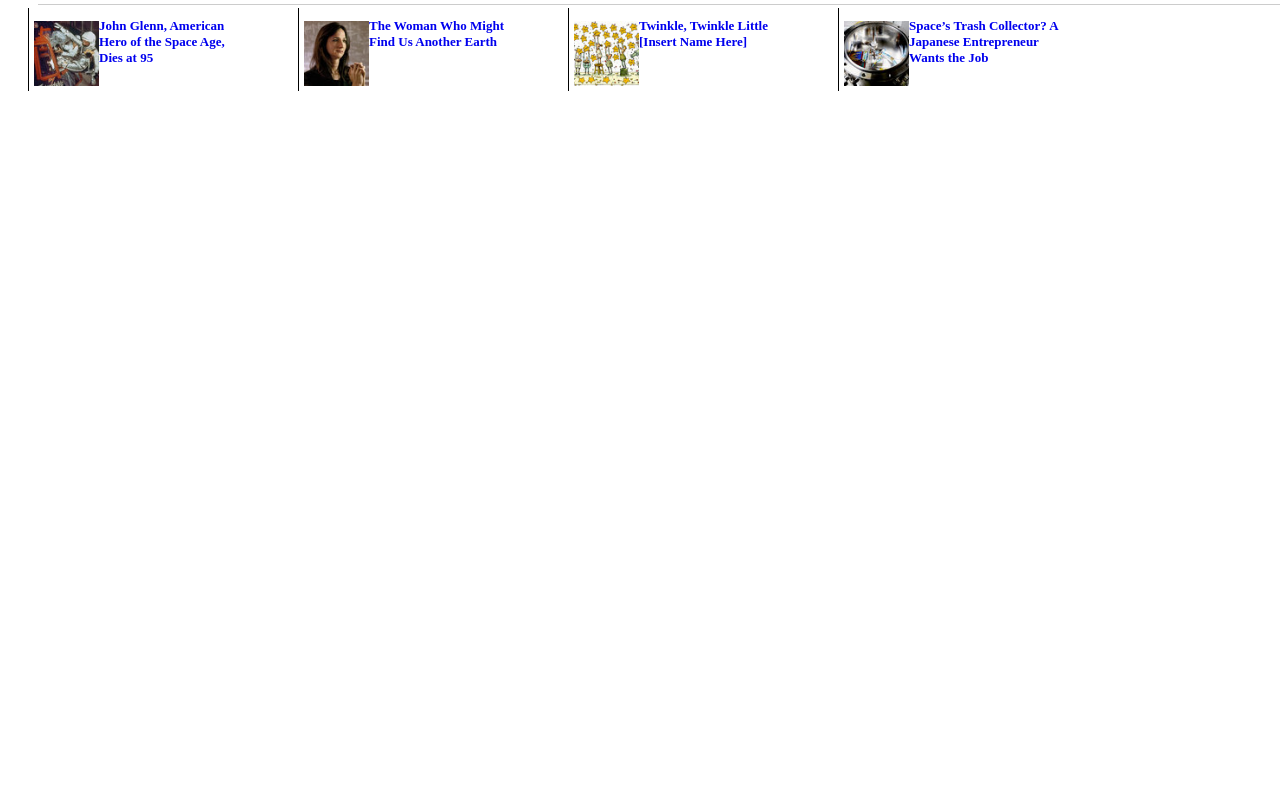
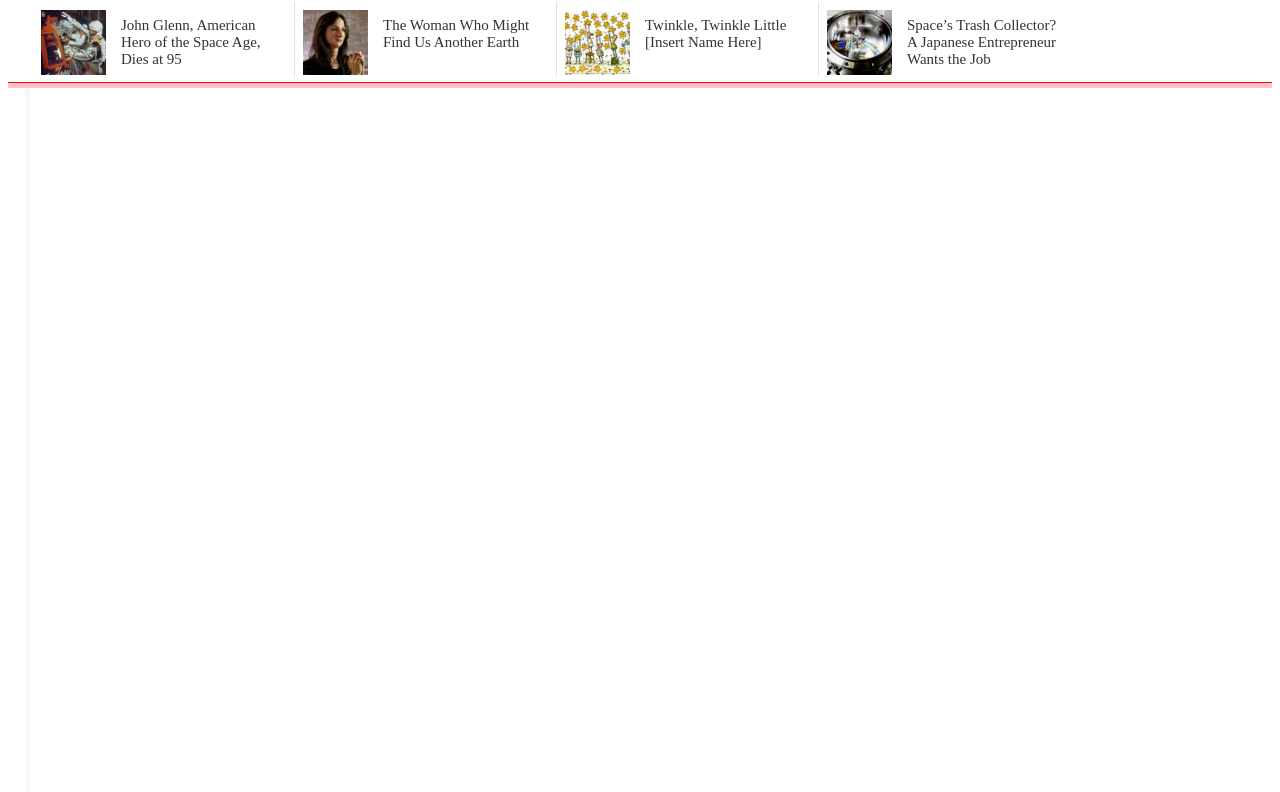
Before and after one commit to 105ron/nyt-article, a plain HTML site: page index.html in a window 1280 px wide. Shown: the part 54-846 px from the top of the page. Before the commit the page ends 800 px from the top, so only its background shows below. Drawn offline with Linux system fonts and the light colour scheme.

Commit message:
style carosel articles

```diff
--- a/index.html
+++ b/index.html
@@ -35,7 +35,7 @@
     <div class="carosel-container">
       <ul>
         <li>
-          <div class="carosel-article">
+          <div class="carosel-article first-div">
             <a href="https://www.nytimes.com/2016/12/08/us/john-glenn-dies.html?ribbon-ad-idx=4&rref=science/space" class="carosel-links">
               <img src="images/glenn.jpeg" class="carosel-image" alt="John Glenn returns from space" width="65" height="65">
               <h2 title="John Glenn, American Hero of the Space Age, Dies at 95">
@@ -105,6 +105,9 @@
           </div>
         </li>
       </ul>
+      <!-- for the underline under the carosel -->
     </div>
+    <div class="spacer"></div>
+    <div class="left"></div>
   </body>
 </html>
--- a/stylesheets/styles.css
+++ b/stylesheets/styles.css
@@ -1,3 +1,20 @@
+/*
+ *****************************************
+ * Section Header =left
+ *****************************************
+*/
+.left {
+  position: absolute;
+  left: 0;
+  right: 0;
+  background-color: transparent;
+    -webkit-box-shadow: rgba(25, 25, 25, 0.04) -4px 0px 4px 0px inset;
+       -moz-box-shadow: rgba(25, 25, 25, 0.04) -4px 0px 4px 0px inset;
+            box-shadow: rgba(25, 25, 25, 0.04) -4px 0px 4px 0px inset;
+
+  width: 30px;
+  height: 100%;
+}
 /*
  *****************************************
  * Section Header =top-bar
@@ -8,8 +25,8 @@
   position: fixed;
   margin-left: 30px;
   top: 0;
-  padding-top: 11px;
-  height: 47px;
+  padding-top: 7px;
+  height: 44px;
   width: 100%;
   background-color: #fff;
   min-width: 900px;
@@ -131,11 +148,12 @@ img {
 
 .carosel-container {
   width: 100%;
-  height: 85px;
+  height: 83px;
   clear: both;
-  margin: 60px 0 0 0;
+  margin: 53px 0 0 0;
   overflow: hidden;
   /*border: 1px solid black;*/
+  /*background-color: yellow;*/
 }
 
 .carosel-container ul {
@@ -149,17 +167,18 @@ img {
 }
 
 .carosel-article {
-  padding: 10px 5px;
-  margin: 2px 0;
-  width: 255px;
-  height: 69px;
+  padding: 5px 9px 5px 8px;
+  margin: 3px 0 5px 0;
+  width: 240px;
+  height: 65px;
   /*background-color: pink;*/
   display: inline-block;
-  border-left: 1px black solid;
+  border-left: 1px solid #e2e2e2;
 }
 
-.carosel-container li:first-child {
-  margin-left: 18px;
+.first-div {
+  margin-left: 23px;
+  border-left: none;
 }
 
 .carosel-article img {
@@ -170,9 +189,13 @@ img {
 .carosel-article h2 {
   display: relative;
   float: left;
-  margin: 0;
+  margin: 10px 0 0 0;
+  padding-left: 15px;
   font-size: 13px;
   width: 150px;
+  font-weight: 200;
+  font-size: 15px;
+  color: #333;
 }
 
 .carosel-article h2:hover {
@@ -186,3 +209,17 @@ img {
 .carosel-links {
   text-decoration: none;
 }
+
+/* This sits between the carosel and avertisement
+ *****************************************
+ * Section Header =spacer
+ *****************************************
+*/
+
+.spacer {
+  position: relative;
+  height: 5px;
+  width: 100%;
+  background-color: pink;
+  border-top: 1px solid red;
+}
```
